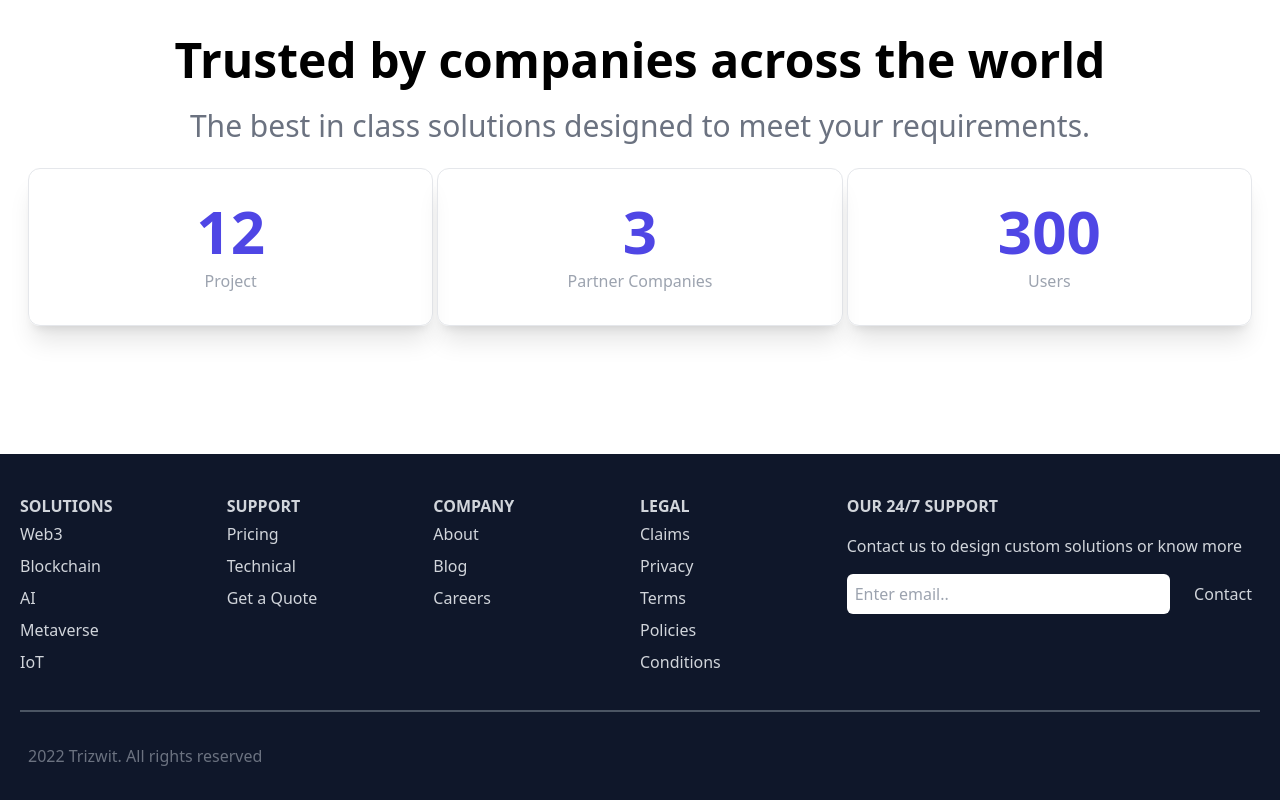
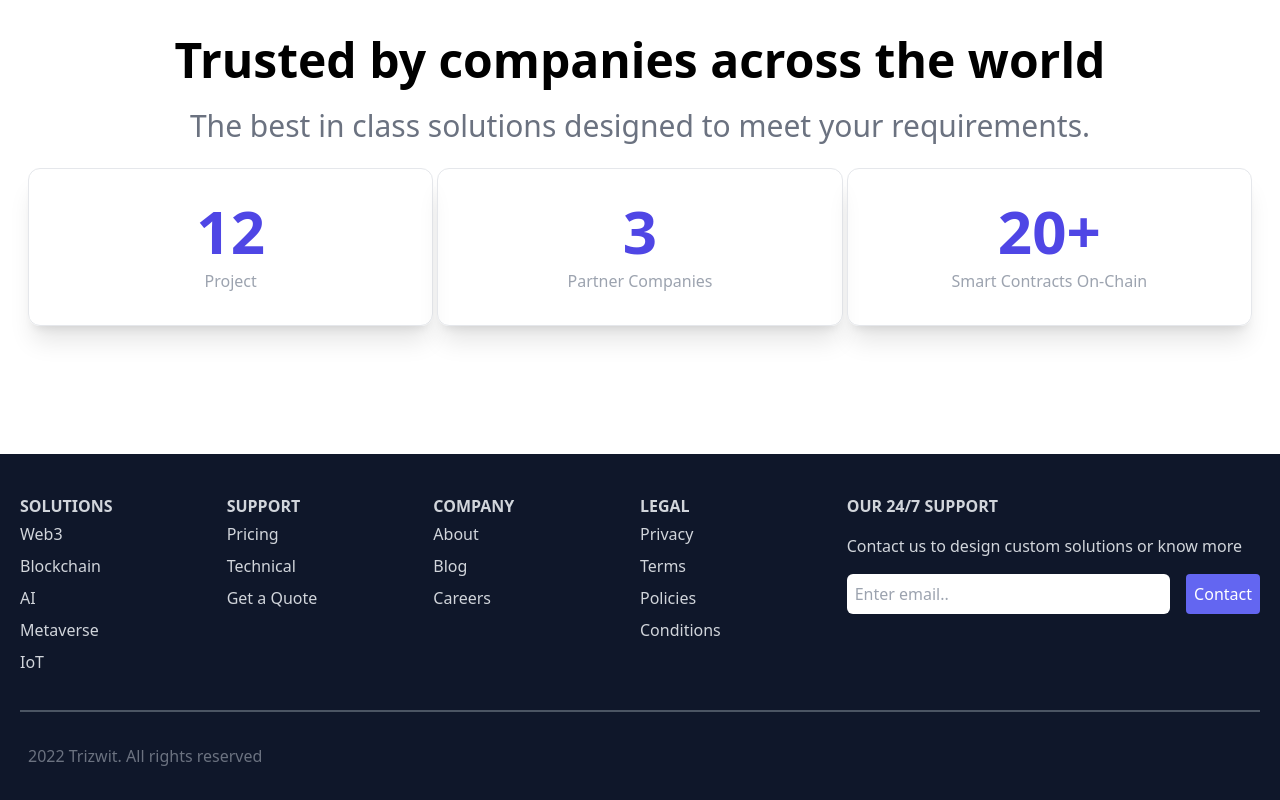
Before and after one commit to Trizwit/trizwit-web, a Next.js app: page / in a window 1280 px wide. Shown: the part 1854-2654 px from the top of the page. Built offline with nearby package versions, Linux system fonts and the light colour scheme.

Commit message:
Minor updates content

```diff
--- a/components/Footer.js
+++ b/components/Footer.js
@@ -41,7 +41,6 @@ const Footer = () => {
         <div>
           <h6 className="font-bold uppercase pt-2">Legal</h6>
           <ul>
-            <li className="py-1">Claims</li>
             <li className="py-1">Privacy</li>
             <li className="py-1">Terms</li>
             <li className="py-1">Policies</li>
@@ -59,7 +58,9 @@ const Footer = () => {
               type="email"
               placeholder="Enter email.."
             />
-            <button className="p-2 mb-4">Contact</button>
+            <button className="p-2 mb-4 rounded bg-indigo-500 text-white">
+              Contact
+            </button>
           </form>
         </div>
       </div>
--- a/components/Statistics.js
+++ b/components/Statistics.js
@@ -23,8 +23,8 @@ const Statistics = () => {
             <p className="text-gray-400 mt-2">Partner Companies</p>
           </div>
           <div className="border py-8 rounded-xl shadow-xl">
-            <p className="text-6xl font-bold text-indigo-600">300</p>
-            <p className="text-gray-400 mt-2">Users</p>
+            <p className="text-6xl font-bold text-indigo-600">20+</p>
+            <p className="text-gray-400 mt-2">Smart Contracts On-Chain</p>
           </div>
         </div>
       </div>
```
